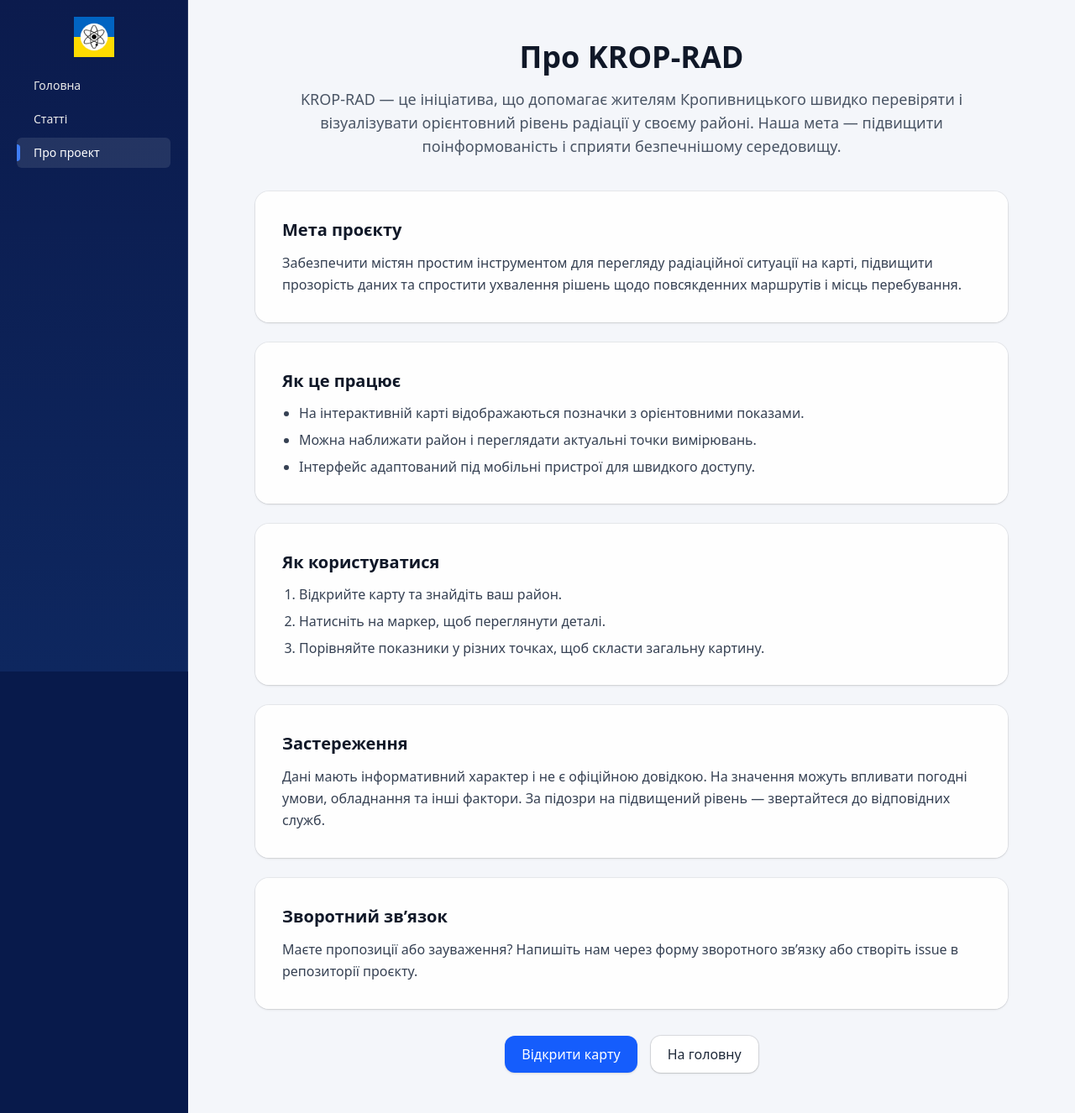
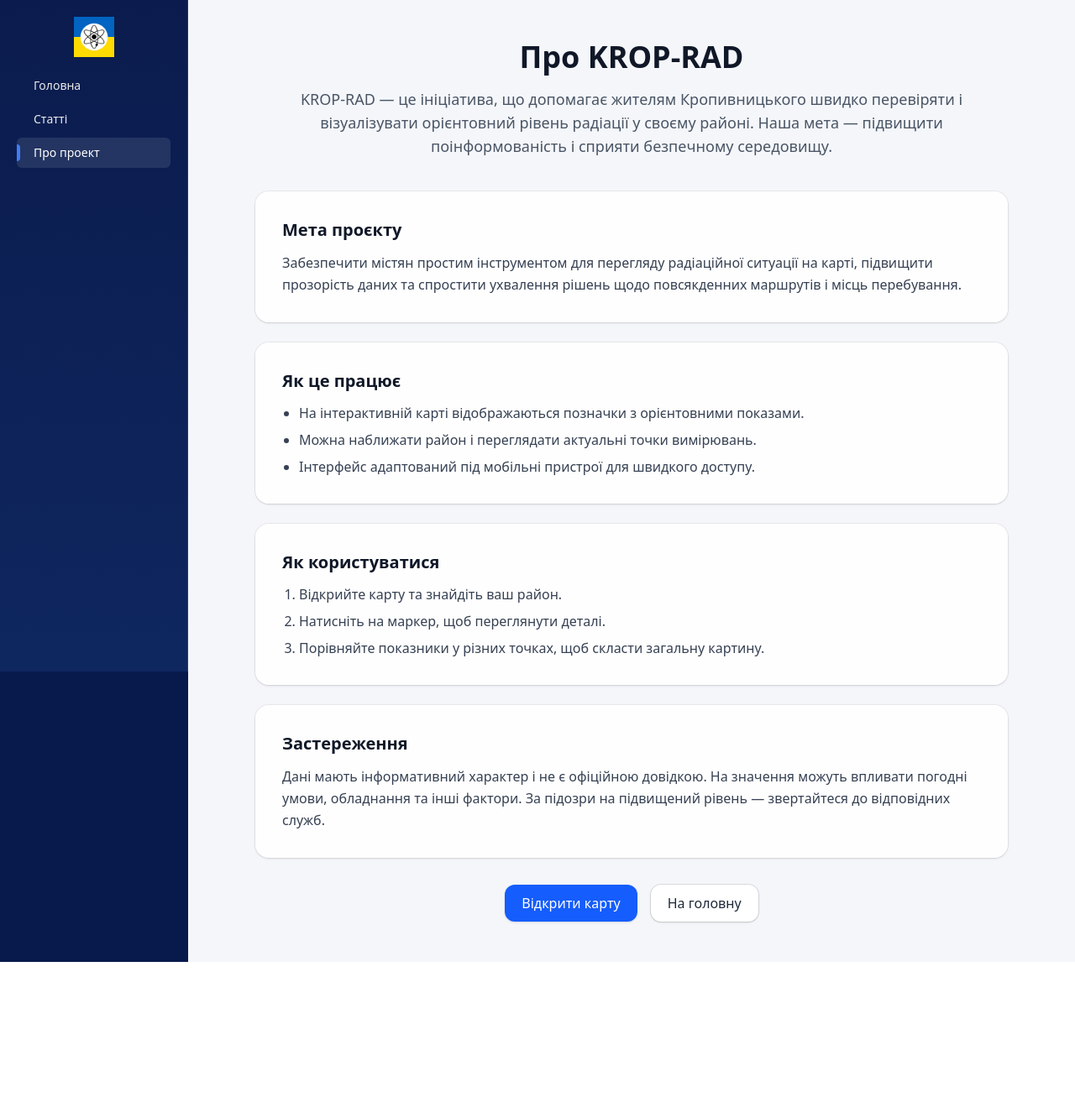
Before and after one commit to illiayatsentyuk/KropRad2.0, a React (Vite) app in the folder apps/frontend/: page /about in a window 1280 px wide. Shown: the whole page at 84% size. After the commit the page ends 1146 px from the top, so only its background shows below. Built offline with nearby package versions, Linux system fonts and the light colour scheme.

Commit message:
Refactor auth.controller.ts for improved readability and maintainability; update frontend environment variable for production deployment; correct text in AboutPage for clarity.

```diff
--- a/apps/frontend/src/pages/About.jsx
+++ b/apps/frontend/src/pages/About.jsx
@@ -6,7 +6,7 @@ export const AboutPage = () => {
                 <p className="mt-4 text-base md:text-lg text-gray-600 text-center">
                     KROP‑RAD — це ініціатива, що допомагає жителям Кропивницького швидко перевіряти
                     і візуалізувати орієнтовний рівень радіації у своєму районі. Наша мета —
-                    підвищити поінформованість і сприяти безпечнішому середовищу.
+                    підвищити поінформованість і сприяти безпечному середовищу.
                 </p>
 
                 <div className="mt-10 space-y-6">
@@ -44,13 +44,6 @@ export const AboutPage = () => {
                         </p>
                     </section>
 
-                    <section className="bg-white/90 rounded-2xl shadow-sm ring-1 ring-black/5 p-6 md:p-8">
-                        <h2 className="text-xl font-semibold text-gray-900">Зворотний зв’язок</h2>
-                        <p className="mt-3 text-gray-700 leading-relaxed">
-                            Маєте пропозиції або зауваження? Напишіть нам через форму зворотного зв’язку або створіть issue в репозиторії проєкту.
-                        </p>
-                    </section>
-
                     <div className="flex items-center justify-center gap-3 md:gap-4 pt-2">
                         <a href="/map" className="inline-flex items-center justify-center rounded-xl bg-blue-600 px-5 py-2.5 text-white font-medium shadow-sm hover:bg-blue-700 focus:outline-none focus:ring-2 focus:ring-blue-500 focus:ring-offset-2">
                             Відкрити карту
```
Also changed, not shown: 2 other files (tests, documents, lock files or other folders).
